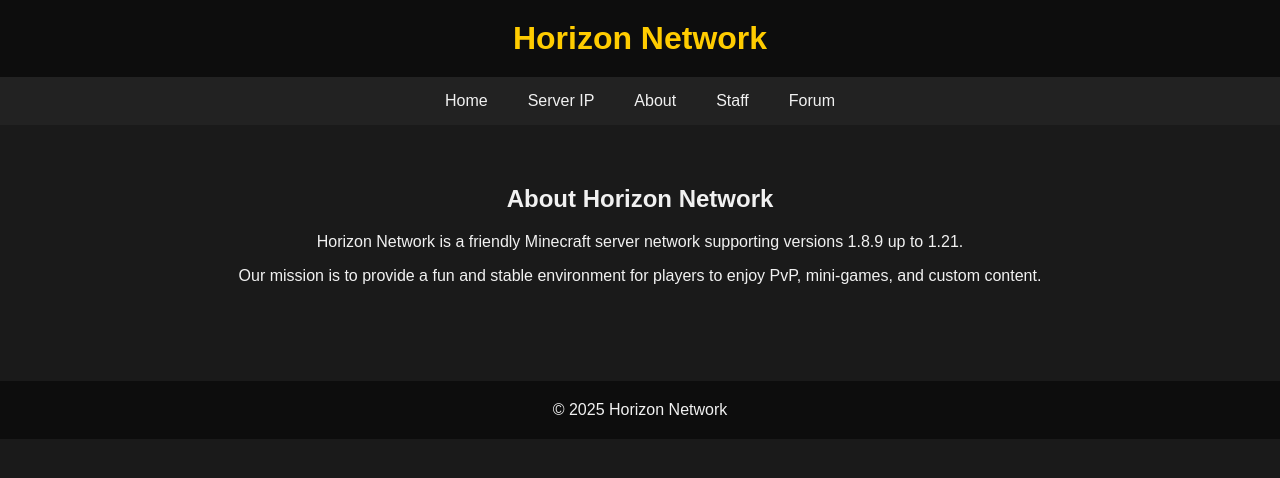
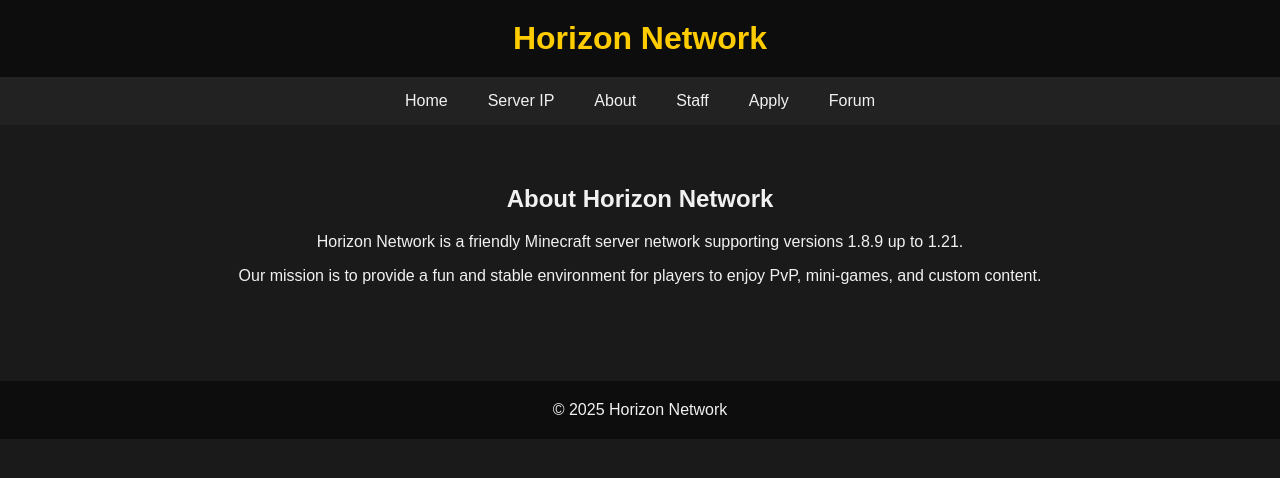
Before and after one commit to TNT4848/horizon-network-website, a website: page about.html in a window 1280 px wide. Drawn offline with Linux system fonts and the light colour scheme.

Commit message:
Add 'Apply' link to navigation in about.html

```diff
--- a/about.html
+++ b/about.html
@@ -16,6 +16,7 @@
         <a href="ip.html">Server IP</a>
         <a href="about.html">About</a>
         <a href="staff.html">Staff</a>
+        <a href="apply.html">Apply</a>
         <a href="forum.html">Forum</a>
     </nav>
     <main>
```
